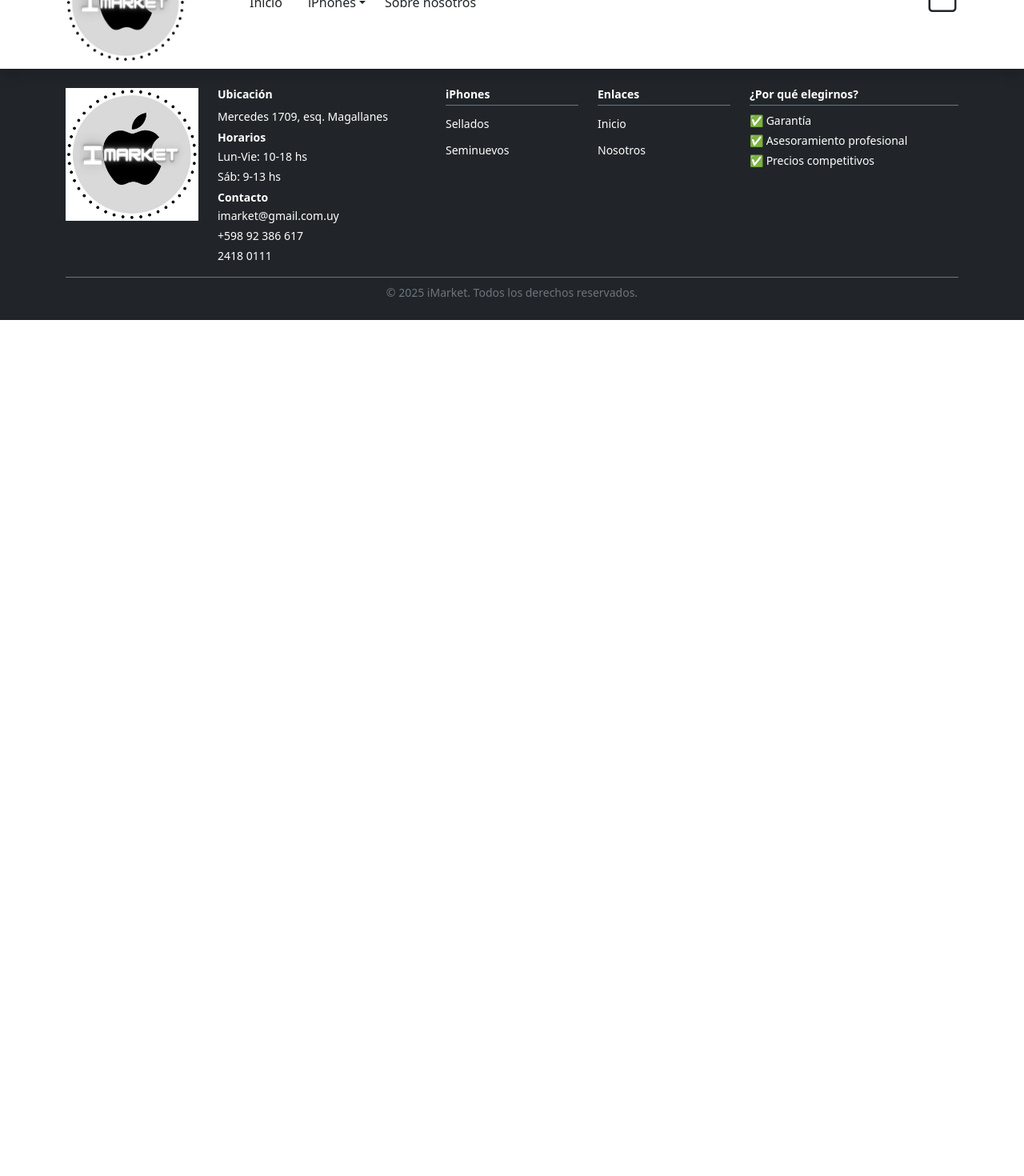
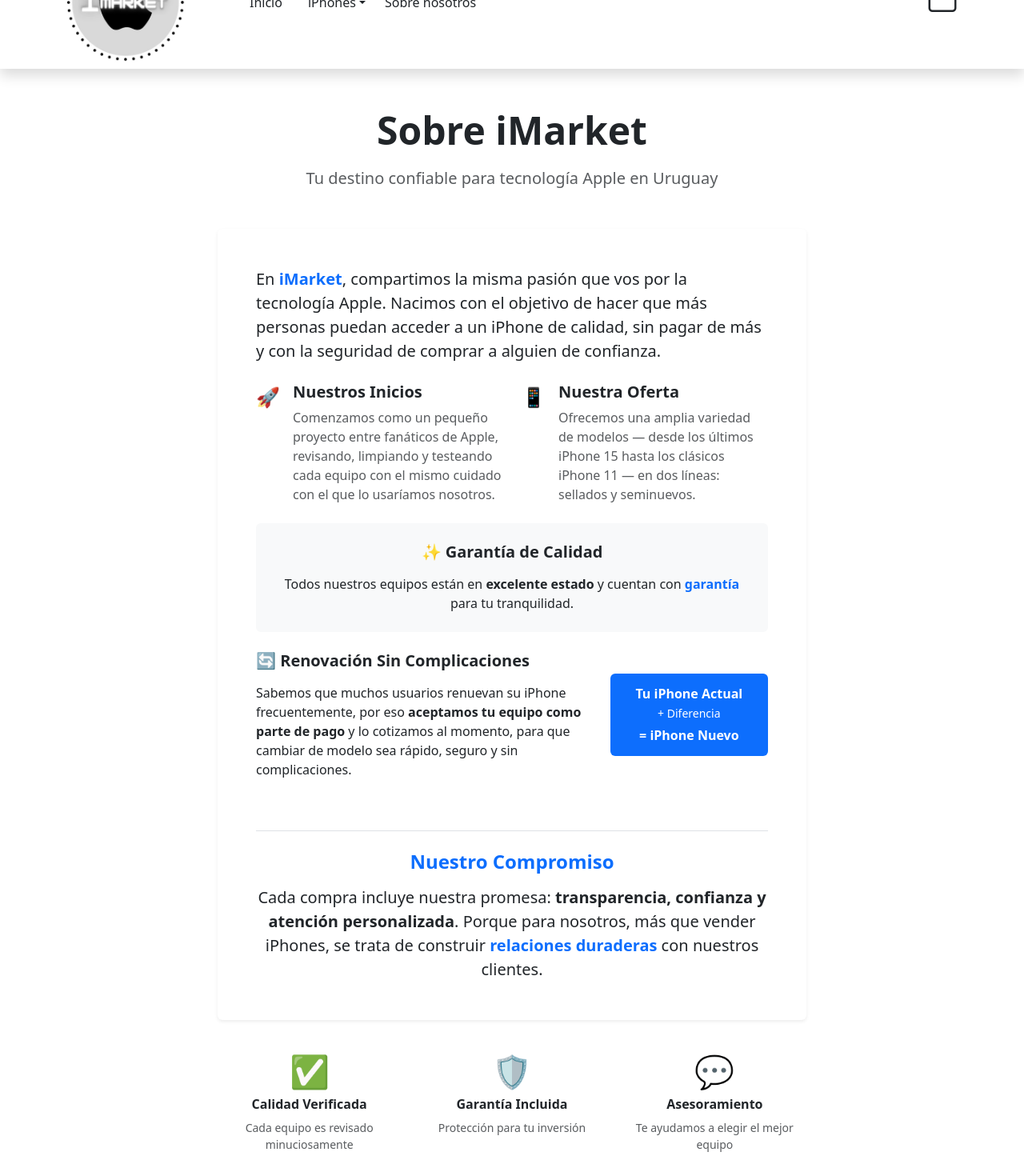
Before and after one commit to matiregalo/Entrega-N-1-ecommerce, a React (Vite) app: page /sobre-nosotros in a window 1280 px wide. Shown: the part 80-1550 px from the top of the page at 80% size. Before the commit the page ends 800 px from the top, so only its background shows below. Built offline with nearby package versions, Linux system fonts and the light colour scheme.

Commit message:
Apartado que habla de la empresa

```diff
--- a/src/App.jsx
+++ b/src/App.jsx
@@ -1,6 +1,7 @@
 import NavBar from "./components/NavBar/NavBar";
 import ItemListContainer from "./components/ItemListContainer/ItemListContainer";
 import ItemDetailContainer from "./components/ItemDetailContainer/ItemDetailContainer";
+import SobreNosotros from "./components/SobreNosotros/SobreNosotros";
 import Footer from "./components/Footer/Footer";
 import { BrowserRouter, Route, Routes } from "react-router-dom";
 import "./App.css";
@@ -13,6 +14,7 @@ function App() {
         <Routes>
           <Route path="/" element={<ItemListContainer />} />
           <Route path="/category/:category" element={<ItemListContainer />} />
+          <Route path="/sobre-nosotros" element={<SobreNosotros />} />
         </Routes>
         <Footer />
       </BrowserRouter>
--- /dev/null
+++ b/src/components/SobreNosotros/SobreNosotros.jsx
@@ -0,0 +1,120 @@
+const SobreNosotros = () => {
+  return (
+    <div className="container my-5">
+      <div className="row justify-content-center">
+        <div className="col-lg-10 col-xl-8">
+
+          <div className="text-center mb-5">
+            <h1 className="display-5 fw-bold mb-3">
+              Sobre iMarket
+            </h1>
+            <p className="lead text-muted">
+              Tu destino confiable para tecnología Apple en Uruguay
+            </p>
+          </div>
+
+          <div className="card border-0 shadow-sm">
+            <div className="card-body p-4 p-md-5">
+              <p className="fs-5 text-dark mb-4">
+                En <strong className="text-primary">iMarket</strong>, compartimos la misma pasión que vos por la tecnología Apple.
+                Nacimos con el objetivo de hacer que más personas puedan acceder a un iPhone de calidad,
+                sin pagar de más y con la seguridad de comprar a alguien de confianza.
+              </p>
+
+              <div className="row mb-4">
+                <div className="col-md-6 mb-3 mb-md-0">
+                  <div className="d-flex align-items-start">
+                    <span className="text-primary fs-4 me-3">🚀</span>
+                    <div>
+                      <h5 className="fw-semibold mb-2">Nuestros Inicios</h5>
+                      <p className="text-muted mb-0">
+                        Comenzamos como un pequeño proyecto entre fanáticos de Apple, revisando,
+                        limpiando y testeando cada equipo con el mismo cuidado con el que lo usaríamos nosotros.
+                      </p>
+                    </div>
+                  </div>
+                </div>
+
+                <div className="col-md-6">
+                  <div className="d-flex align-items-start">
+                    <span className="text-primary fs-4 me-3">📱</span>
+                    <div>
+                      <h5 className="fw-semibold mb-2">Nuestra Oferta</h5>
+                      <p className="text-muted mb-0">
+                        Ofrecemos una amplia variedad de modelos — desde los últimos iPhone 15 hasta los
+                        clásicos iPhone 11 — en dos líneas: sellados y seminuevos.
+                      </p>
+                    </div>
+                  </div>
+                </div>
+              </div>
+
+              <div className="bg-light rounded p-4 mb-4">
+                <h5 className="fw-semibold text-center mb-3">✨ Garantía de Calidad</h5>
+                <p className="text-center text-dark mb-0">
+                  Todos nuestros equipos están en <strong>excelente estado</strong> y cuentan con
+                  <strong className="text-primary"> garantía</strong> para tu tranquilidad.
+                </p>
+              </div>
+
+              <div className="row align-items-center">
+                <div className="col-md-8">
+                  <h5 className="fw-semibold mb-3">🔄 Renovación Sin Complicaciones</h5>
+                  <p className="text-dark mb-3 mb-md-0">
+                    Sabemos que muchos usuarios renuevan su iPhone frecuentemente, por eso
+                    <strong> aceptamos tu equipo como parte de pago</strong> y lo cotizamos al momento,
+                    para que cambiar de modelo sea rápido, seguro y sin complicaciones.
+                  </p>
+                </div>
+                <div className="col-md-4 text-center">
+                  <div className="bg-primary text-white rounded p-3">
+                    <h6 className="fw-bold mb-1">Tu iPhone Actual</h6>
+                    <p className="mb-0 small">+ Diferencia</p>
+                    <h6 className="fw-bold mb-0 mt-2">= iPhone Nuevo</h6>
+                  </div>
+                </div>
+              </div>
+
+              <div className="text-center mt-5 pt-3">
+                <div className="border-top pt-4">
+                  <h4 className="fw-bold text-primary mb-3">Nuestro Compromiso</h4>
+                  <p className="fs-5 text-dark mb-0">
+                    Cada compra incluye nuestra promesa: <strong>transparencia, confianza y atención personalizada</strong>.
+                    Porque para nosotros, más que vender iPhones, se trata de construir
+                    <strong className="text-primary"> relaciones duraderas</strong> con nuestros clientes.
+                  </p>
+                </div>
+              </div>
+            </div>
+          </div>
+
+          <div className="row mt-4">
+            <div className="col-md-4 text-center">
+              <div className="p-3">
+                <span className="display-6 text-primary">✅</span>
+                <h6 className="fw-semibold mt-2">Calidad Verificada</h6>
+                <p className="small text-muted mb-0">Cada equipo es revisado minuciosamente</p>
+              </div>
+            </div>
+            <div className="col-md-4 text-center">
+              <div className="p-3">
+                <span className="display-6 text-primary">🛡️</span>
+                <h6 className="fw-semibold mt-2">Garantía Incluida</h6>
+                <p className="small text-muted mb-0">Protección para tu inversión</p>
+              </div>
+            </div>
+            <div className="col-md-4 text-center">
+              <div className="p-3">
+                <span className="display-6 text-primary">💬</span>
+                <h6 className="fw-semibold mt-2">Asesoramiento</h6>
+                <p className="small text-muted mb-0">Te ayudamos a elegir el mejor equipo</p>
+              </div>
+            </div>
+          </div>
+        </div>
+      </div>
+    </div>
+  );
+};
+
+export default SobreNosotros;
```
Also changed, not shown: src/components/Footer/Footer.jsx (+5 -8 lines), src/components/Footer/footer.css (indentation only).
